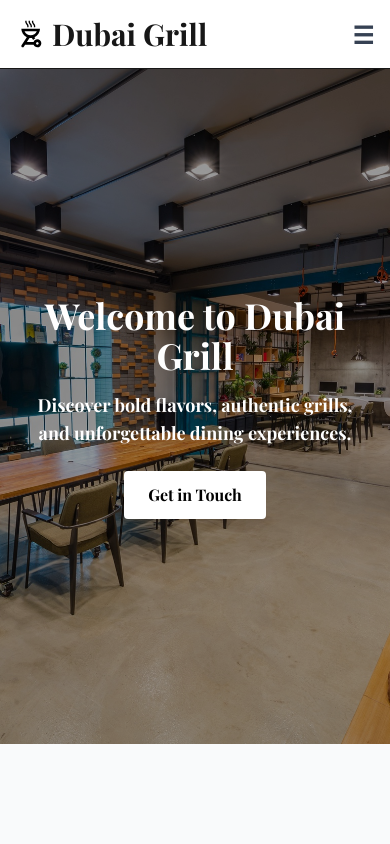
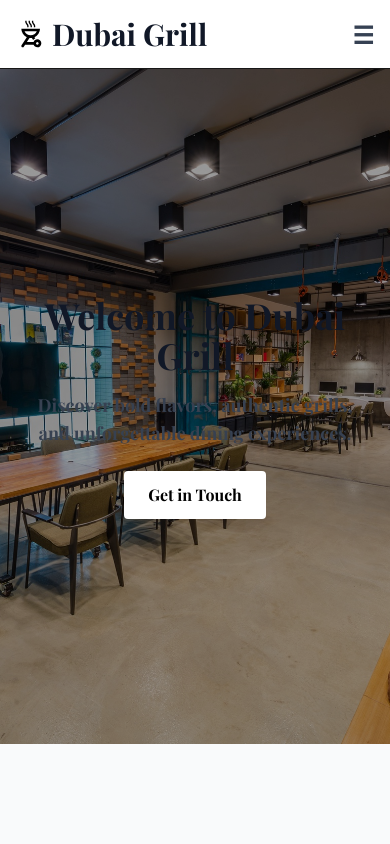
Before and after one commit to areebtahir97/dubai-grill-nextjs, a Next.js app: page / in a window 390 px wide. Shown: the top 844 px of the page. Built offline with nearby package versions, Linux system fonts and the light colour scheme.

Commit message:
contrst change for mobile

```diff
--- a/src/app/globals.css
+++ b/src/app/globals.css
@@ -24,3 +24,10 @@
   color: var(--foreground);
   font-family: Arial, Helvetica, sans-serif;
 }
+h1, h2, h3, h4, h5, h6 {
+  color: #111827;
+}
+
+p {
+  color: #374151;
+}
```
